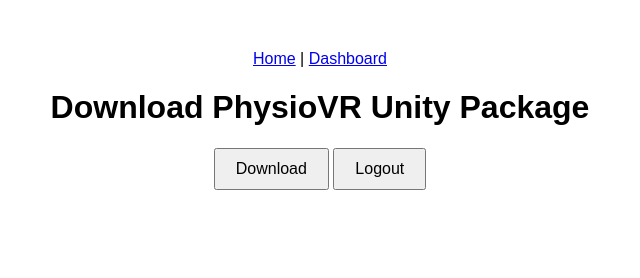
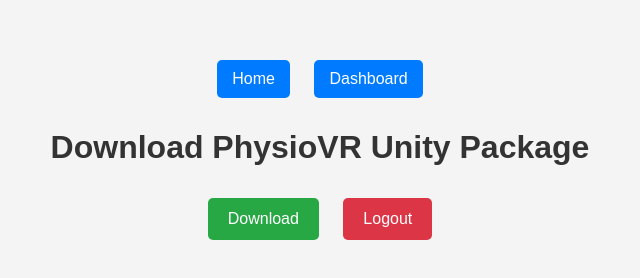
Before and after one commit to ShreeVishnu1/Confluence_3, a website: page download.html in a window 1280 px wide. Shown: the whole page, without its empty margins (320-960 px from the left). Drawn offline with Linux system fonts and the light colour scheme.

Commit message:
Update download.html

```diff
--- a/download.html
+++ b/download.html
@@ -5,17 +5,54 @@
     <meta name="viewport" content="width=device-width, initial-scale=1.0">
     <title>Download Unity Package</title>
     <style>
-        body { text-align: center; font-family: Arial, sans-serif; margin: 50px; }
-        button { padding: 10px 20px; font-size: 16px; cursor: pointer; }
+        body {
+            text-align: center;
+            font-family: Arial, sans-serif;
+            margin: 50px;
+            background-color: #f4f4f4;
+        }
+        h1 {
+            color: #333;
+        }
+        a {
+            display: inline-block;
+            padding: 10px 15px;
+            margin: 10px;
+            text-decoration: none;
+            background: #007bff;
+            color: white;
+            border-radius: 5px;
+        }
+        button {
+            padding: 12px 20px;
+            font-size: 16px;
+            cursor: pointer;
+            background: #28a745;
+            color: white;
+            border: none;
+            border-radius: 5px;
+            margin: 10px;
+            transition: 0.3s;
+        }
+        button:hover {
+            background: #218838;
+        }
+        .logout {
+            background: #dc3545;
+        }
+        .logout:hover {
+            background: #c82333;
+        }
     </style>
 </head>
 <body>
-    <a href="home.html">Home</a> | <a href="dashboard.html">Dashboard</a>
+    <a href="home.html">Home</a>
+    <a href="dashboard.html">Dashboard</a>
 
     <h1>Download PhysioVR Unity Package</h1>
     <button onclick="downloadUnity()">Download</button>
 
-    <button onclick="logout()">Logout</button>
+    <button class="logout" onclick="logout()">Logout</button>
 
     <script>
         function downloadUnity() {
```
